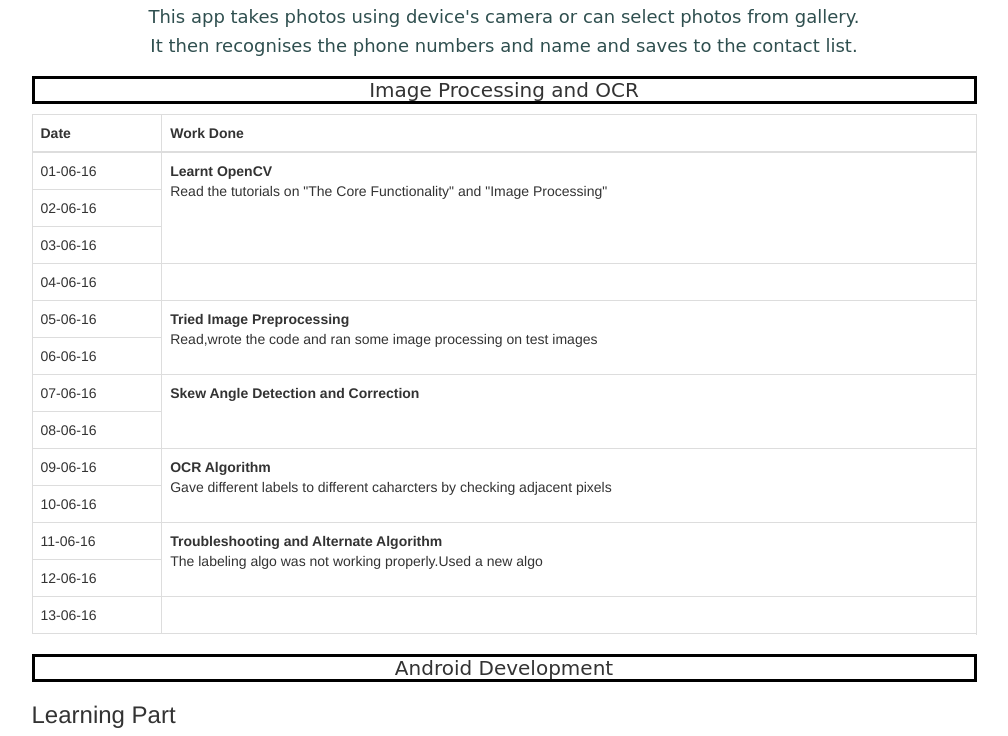
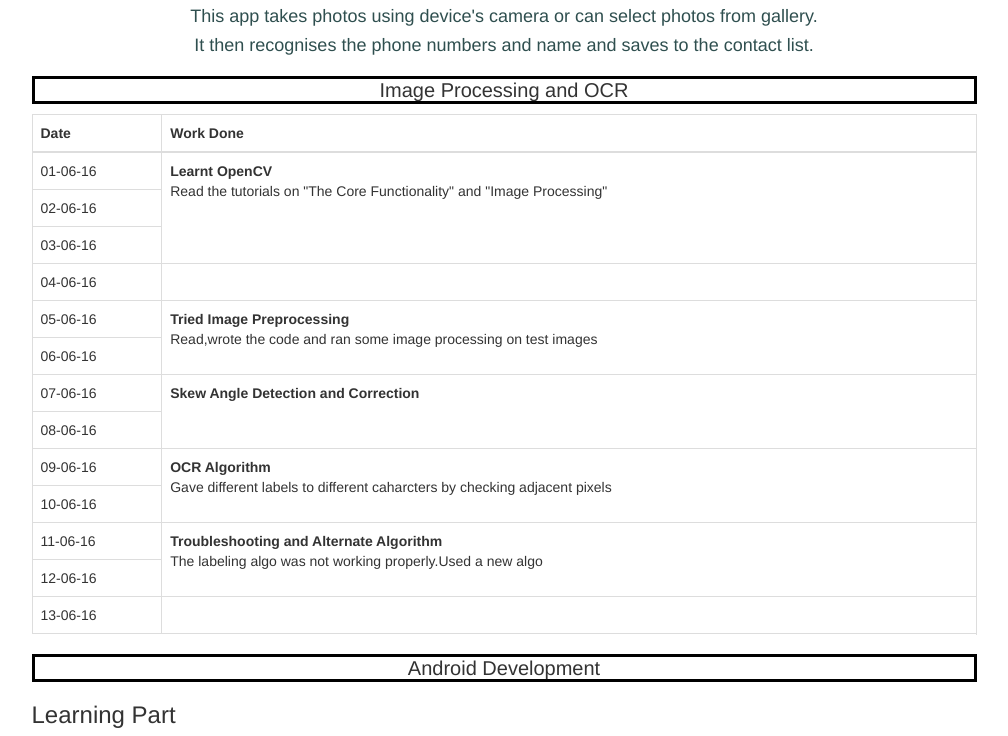
Before and after one commit to siddharth2610/siddharth2610.github.io, a plain HTML site: page index.html in a window 1280 px wide. Shown: the part 63-799 px from the top of the page, without its empty margins (136-1144 px from the left). Drawn offline with nearby package versions, Linux system fonts and the light colour scheme.

Commit message:
front-end report edit

```diff
--- a/pclubproject_style.css
+++ b/pclubproject_style.css
@@ -1,15 +1,15 @@
 h1{
 	text-align:center;
 	color: #fffafa;
-    font-family: Copperplate;
+
 }
 .intro{
 	text-align:center;
 	color:#2f4f4f;
-	font-family:Cursive;
+
 }
 .head1{
-	font-family:Cursive;
+
 	font-size:20px;
 	border:3px solid black;
 }
```
